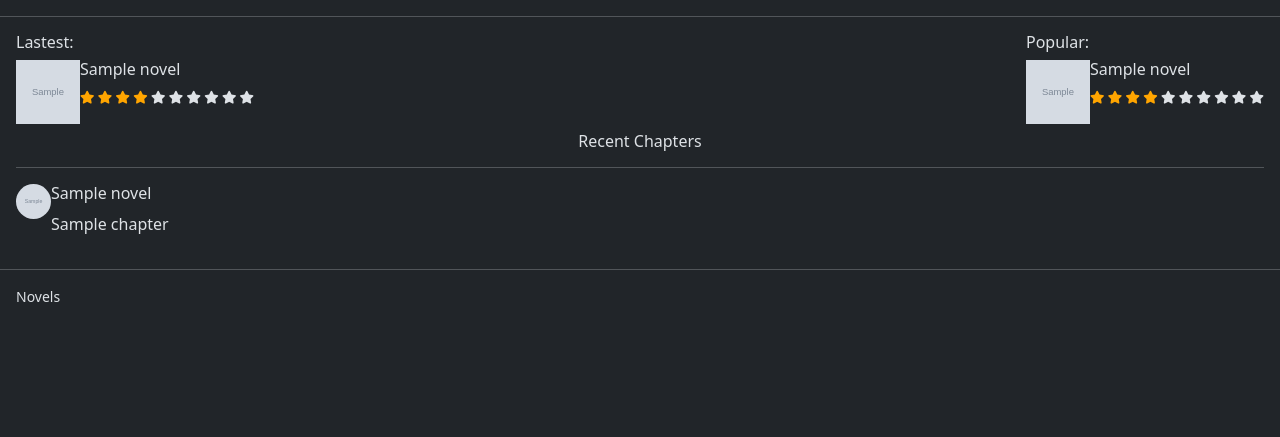
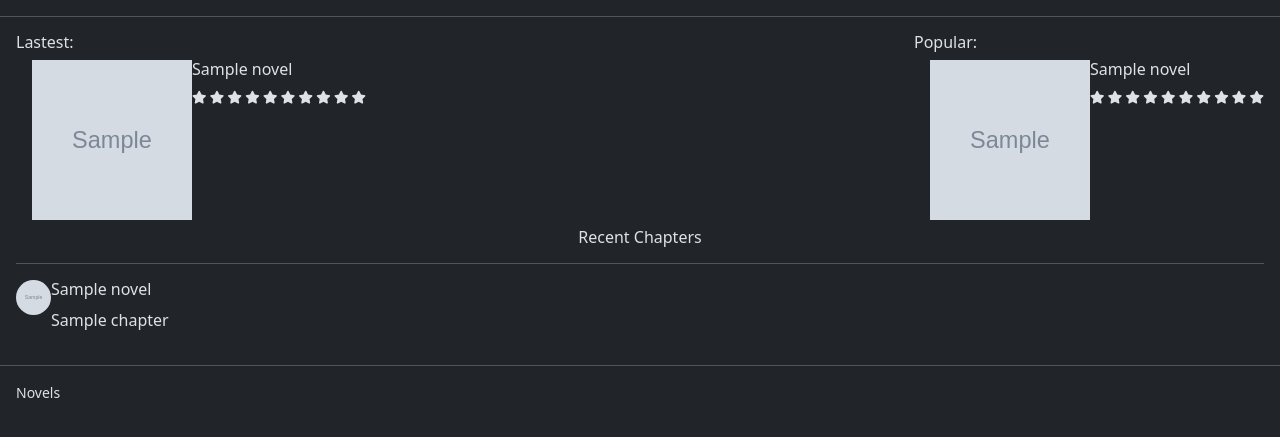
Before and after one commit to KamogeloMahlake/genesis, a Django app: page / in a window 1280 px wide. Shown: the part 58-495 px from the top of the page. Run offline with Django 5.2, Linux system fonts and the light colour scheme; tables that the repository leaves empty hold one stand-in row (values such as "Sample post"); grey boxes marked "Sample" are stand-in pictures; some libraries are stand-ins or nearby versions.

Commit message:
fix: novel template

```diff
--- a/novel/static/novel/styles.css
+++ b/novel/static/novel/styles.css
@@ -174,6 +174,10 @@ button {
   color: orange;
 }
 
-image {
-  margin-left: 2rem;
+.images {
+  display: inline-block;
+  width: 10rem;
+  aspect-ratio: 1;
+  object-fit: cover;
+  margin-left: 1rem;
 }
--- a/novel/templates/novel/index.html
+++ b/novel/templates/novel/index.html
@@ -1,5 +1,5 @@
 {% extends "novel/layout.html" %}
-
+{% load math_extras %}
 
 {% block title %}
   Genesis | Home
@@ -12,24 +12,25 @@
     <h3>Lastest: </h3>
     <div>
     {% for novel in lastest %}
-      <a  class="mb-2" style="display: flex; font-size: 0.8rem" href="{% url 'novel' id=novel.id %}">
-        <img src="{{novel.image}}" style="display: inline-block; width: 4rem; height: 4rem; aspect-ratio: 1; object-fit: cover;" />
+      <a class="mb-2" style="display: flex; font-size: 0.8rem" href="{% url 'novel' id=novel.id %}">
+        <img src="{% if novel.novel_image %}{{ novel.novel_image.url }}{% else %}/media/placeholder.png{% endif %}" class="images" />
         <div>
           <h6>{{novel.title}}</h6>
           <div>
-            <span class="fa fa-star {% if novel.average_rating > 0 %} checked {% endif %}"></span>
-            <span class="fa fa-star {% if novel.average_rating > 1 %} checked {% endif %}"></span>
-            <span class="fa fa-star {% if novel.average_rating > 2 %} checked {% endif %}"></span>
-            <span class="fa fa-star {% if novel.average_rating > 3 %} checked {% endif %}" ></span>
-            <span class="fa fa-star {% if novel.average_rating > 4 %} checked {% endif %}"></span>
-            <span class="fa fa-star {% if novel.average_rating > 5 %} checked {% endif %}"></span>
-            <span class="fa fa-star {% if novel.average_rating > 6 %} checked {% endif %}"></span>
-            <span class="fa fa-star {% if novel.average_rating > 7 %} checked {% endif %}"></span>
-            <span class="fa fa-star {% if novel.average_rating > 8 %} checked {% endif %}" ></span>
-            <span class="fa fa-star {% if novel.average_rating > 9 %} checked {% endif %}"></span>
+            <span class="fa fa-star {% if novel|ratings_calculate > 0 %} checked {% endif %}"></span>
+            <span class="fa fa-star {% if novel|ratings_calculate > 1 %} checked {% endif %}"></span>
+            <span class="fa fa-star {% if novel|ratings_calculate > 2 %} checked {% endif %}"></span>
+            <span class="fa fa-star {% if novel|ratings_calculate > 3 %} checked {% endif %}" ></span>
+            <span class="fa fa-star {% if novel|ratings_calculate > 4 %} checked {% endif %}"></span>
+            <span class="fa fa-star {% if novel|ratings_calculate > 5 %} checked {% endif %}"></span>
+            <span class="fa fa-star {% if novel|ratings_calculate > 6 %} checked {% endif %}"></span>
+            <span class="fa fa-star {% if novel|ratings_calculate > 7 %} checked {% endif %}"></span>
+            <span class="fa fa-star {% if novel|ratings_calculate > 8 %} checked {% endif %}" ></span>
+            <span class="fa fa-star {% if novel|ratings_calculate > 9 %} checked {% endif %}"></span>
           </div>
         </div>
       </a>
+
     {% endfor %}
     </div>
   </div>
@@ -38,23 +39,24 @@
     <div >
     {% for novel in popular %}
       <a class="mb-2" style="display: flex; font-size: 0.8rem" href="{% url 'novel' id=novel.id %}">
-        <img src="{{novel.image}}" style="display: inline-block; width: 4rem; height: 4rem; aspect-ratio: 1; object-fit: cover;" />
+        <img src="{% if novel.novel_image %}{{ novel.novel_image.url }}{% else %}/media/placeholder.png{% endif %}" class="images" />
         <div>
           <h6>{{novel.title}}</h6>
           <div>
-            <span class="fa fa-star {% if novel.average_rating > 0 %} checked {% endif %}"></span>
-            <span class="fa fa-star {% if novel.average_rating > 1 %} checked {% endif %}"></span>
-            <span class="fa fa-star {% if novel.average_rating > 2 %} checked {% endif %}"></span>
-            <span class="fa fa-star {% if novel.average_rating > 3 %} checked {% endif %}" ></span>
-            <span class="fa fa-star {% if novel.average_rating > 4 %} checked {% endif %}"></span>
-            <span class="fa fa-star {% if novel.average_rating > 5 %} checked {% endif %}"></span>
-            <span class="fa fa-star {% if novel.average_rating > 6 %} checked {% endif %}"></span>
-            <span class="fa fa-star {% if novel.average_rating > 7 %} checked {% endif %}"></span>
-            <span class="fa fa-star {% if novel.average_rating > 8 %} checked {% endif %}" ></span>
-            <span class="fa fa-star {% if novel.average_rating > 9 %} checked {% endif %}"></span>
+            <span class="fa fa-star {% if novel|ratings_calculate > 0 %} checked {% endif %}"></span>
+            <span class="fa fa-star {% if novel|ratings_calculate > 1 %} checked {% endif %}"></span>
+            <span class="fa fa-star {% if novel|ratings_calculate > 2 %} checked {% endif %}"></span>
+            <span class="fa fa-star {% if novel|ratings_calculate > 3 %} checked {% endif %}" ></span>
+            <span class="fa fa-star {% if novel|ratings_calculate > 4 %} checked {% endif %}"></span>
+            <span class="fa fa-star {% if novel|ratings_calculate > 5 %} checked {% endif %}"></span>
+            <span class="fa fa-star {% if novel|ratings_calculate > 6 %} checked {% endif %}"></span>
+            <span class="fa fa-star {% if novel|ratings_calculate > 7 %} checked {% endif %}"></span>
+            <span class="fa fa-star {% if novel|ratings_calculate > 8 %} checked {% endif %}" ></span>
+            <span class="fa fa-star {% if novel|ratings_calculate > 9 %} checked {% endif %}"></span>
           </div>
         </div>
       </a>
+
     {% endfor %}
     </div>
   </div>
@@ -67,9 +69,9 @@
   </div>
   {% for chapter in recent_chapters %}
     <a style="display: flex; font-size: 0.8rem" href="{% url 'chapter' id=chapter.id %}">
-      <img src="{{chapter.novel_image_url}}" style="display: inline-block; width: 2.1875rem; height: 2.1875rem; border-radius: 50%; aspect-ratio: 1; object-fit: cover;" />
+      <img src="{% if chapter.novel.novel_image %}{{chapter.novel.novel_image.url}}{% else %}/media/placeholder.png{% endif%}" style="display: inline-block; width: 2.1875rem; height: 2.1875rem; border-radius: 50%; aspect-ratio: 1; object-fit: cover;" />
       <div>
-        <h6>{{chapter.novel_name}}</h6>
+        <h6>{{chapter.novel.title}}</h6>
         <p>{{chapter.title}}</p>
       </div>
     </a>
--- a/novel/templates/novel/novel.html
+++ b/novel/templates/novel/novel.html
@@ -60,6 +60,9 @@
     {% else %}
         Bookmark
     {% endif %}
+    </a>
+    <a class="list-group-item" href="{% url 'epub' id=novel.id %}">
+        Download Epub
     </a>
   </ul>
 </div>
--- /dev/null
+++ b/novel/templatetags/math_extras.py
@@ -0,0 +1,13 @@
+
+from django import template
+
+
+register = template.Library()
+
+@register.filter
+def ratings_calculate(novel):
+    if novel.novel_ratings.count() > 0:
+        return fmean(
+            [rating.average_rating for rating in novel.novel_ratings.all()]
+        )
+    return 0
--- a/novel/urls.py
+++ b/novel/urls.py
@@ -36,4 +36,5 @@ urlpatterns = [
     path(
         "last_read/<int:novel_id>/<int:chapter_id>", views.last_read, name="last_read"
     ),
+    path("epub/<int:id>", views.download_epub, name="epub"),
 ]
--- a/novel/views.py
+++ b/novel/views.py
@@ -3,7 +3,7 @@ from django.contrib.auth import PermissionDenied, authenticate, login, logout
 from django.contrib.auth.decorators import login_required
 from django.core.paginator import EmptyPage, Paginator
 from django.db import IntegrityError
-from django.http import HttpResponseRedirect, JsonResponse
+from django.http import HttpResponse, HttpResponseRedirect, JsonResponse
 from django.shortcuts import render, get_object_or_404
 from django.urls import reverse
 from django.views.decorators.cache import cache_page
@@ -13,6 +13,7 @@ from novel.forms import NewNovelForm, NewChapterForm, EditProfileForm
 from novel.helpers import text_to_html, html_to_text
 from statistics import fmean
 from django.core.cache import cache
+
 
 
 @login_required
@@ -635,16 +636,9 @@ def index(request):
 
     if not lastest or not popular or not chapters or not novels:
         novels = Novel.objects.all()
-        lastest = [
-            novel.serialize(request.user) for novel in novels.order_by("-date")[:9]
-        ]
-        popular = [
-            novel.serialize(request.user) for novel in novels.order_by("-views")[:9]
-        ]
-        chapters = [
-            chapter.serialize()
-            for chapter in Chapter.objects.all().order_by("-id")[:100000]
-        ]
+        lastest = novels.order_by("-date")[:9]
+        popular = novels.order_by("-views")[:9]
+        chapters = Chapter.objects.all().order_by("-id")[:100]
         cache.set("novels", novels)
         cache.set("lastest", lastest)
         cache.set("popular", popular)
@@ -671,17 +665,14 @@ def novels_view(request, order, page_nr):
 
         if "title" not in order:
             novels = novels.order_by(order)
-        n = Paginator(novels, 10)
+        n = Paginator(novels, 100)
         current_novels = n.page(page_nr)
 
         return render(
             request,
             "novel/novels.html",
             {
-                "novels": [
-                    novel.serialize(request.user)
-                    for novel in current_novels.object_list
-                ],
+                "novels": current_novels.object_list,
                 "num": [i for i in range(1, n.num_pages + 1) if abs(i - page_nr) < 5],
                 "last": n.num_pages,
                 "title": f"Novels | Page {page_nr}  ",
@@ -692,6 +683,57 @@ def novels_view(request, order, page_nr):
 
     except EmptyPage:
         return HttpResponseRedirect(reverse(index))
+
+
+def download_epub(request, id):
+    novel = get_object_or_404(Novel, pk=id)
+    chapters = Chapter.objects.filter(novel=novel).order_by("num")
+
+    response = HttpResponse(content_type="application/epub+zip")
+    response["Content-Disposition"] = f'attachment; filename="{novel.title}.epub"'
+
+    from ebooklib import epub
+
+    book = epub.EpubBook()
+
+    book.set_identifier(str(novel.id))
+    book.set_title(novel.title)
+    book.set_language("en")
+
+    if novel.description:
+        des = epub.EpubHtml(
+            title="Description", file_name="description.xhtml", lang="en"
+        )
+        des.content = f"<h1>Description</h1><p>{novel.description}</p>"
+        book.add_item(des)
+        book.toc.append(epub.Link("description.xhtml", "Description", "description"))
+        book.spine.append(des)
+
+    if novel.novel_image:
+        novel.novel_image.open('rb')
+        try:
+            book.set_cover(novel.novel_image.name, novel.novel_image.read())
+        except Exception as e:
+            print(f"Could not set cover image: {e}")
+
+        finally:
+            novel.novel_image.close()
+
+
+
+
+    for chapter in chapters:
+        c = epub.EpubHtml(title=chapter.title, file_name=f"{chapter.num}.xhtml")
+        c.content = f"<h1>{chapter.title}</h1><p>{text_to_html(chapter.content) if 'window.pubfuturetag' in chapter.content else chapter.content}</p>"
+        book.add_item(c)
+        book.toc.append(c)
+        book.spine.append(c)
+
+    book.add_item(epub.EpubNcx())
+    book.add_item(epub.EpubNav())
+    epub.write_epub(response, book)
+
+    return response
 
 
 def chapters_view(request, id, page_nr):
```
Also changed, not shown: novel/templates/novel/novels.html (+13 -11 lines), novel/templatetags/__init__.py (added).
